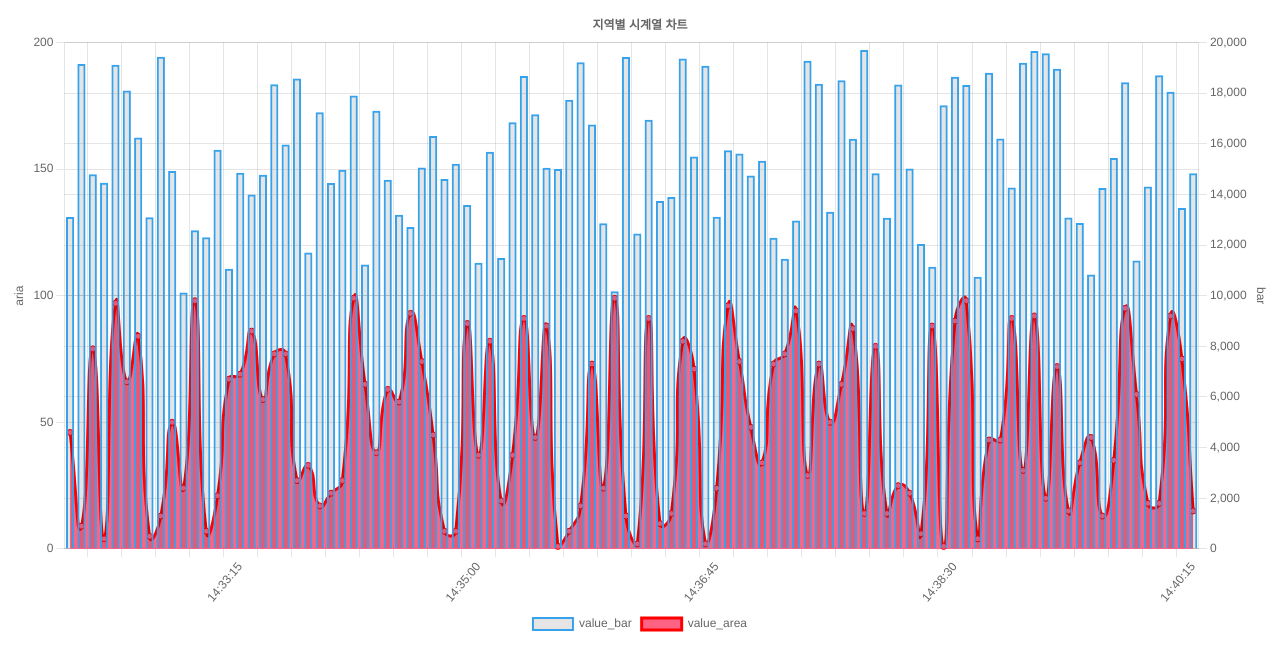
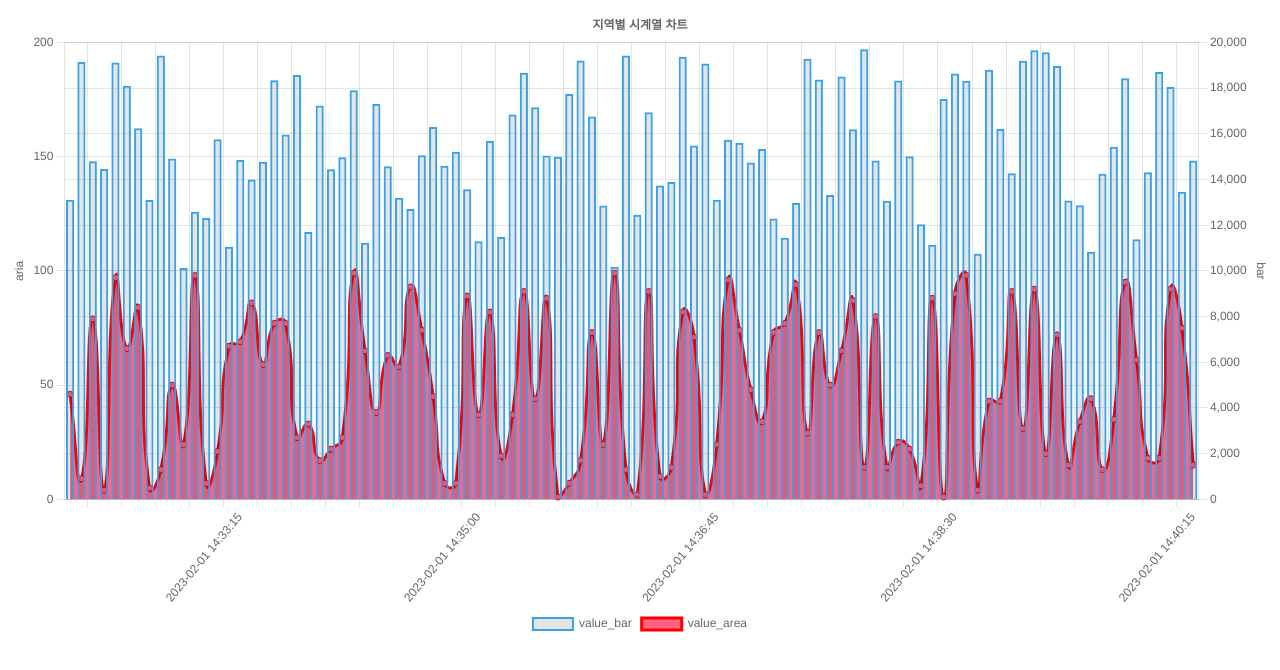
Before and after one commit to mihyunLee/region-time-chart, a React (Create React App) app: page / in a window 1280 px wide. Shown: the top 670 px of the page. Built offline with nearby package versions, Linux system fonts and the light colour scheme.

Commit message:
✨ FEAT: 차트 데이터 형식 변경 및 호버 시 툴팁 내용 변경
- 툴팁의 타이틀에 id 및 날짜를 표시하기 위해 차트 데이터 형식 변경
- 툴팁 callback을 사용하여 title 변경

```diff
--- a/src/components/Chart.tsx
+++ b/src/components/Chart.tsx
@@ -14,7 +14,7 @@ import {
   Filler,
 } from 'chart.js';
 import { Chart as ReactChartJS } from 'react-chartjs-2';
-import { TChartDataList } from '../types';
+import { IDataPoint, TChartDataList } from '../types';
 import { CHART_TYPE, LABELS, TIME_SERIES_CHART_OPTIONS } from '../constants';
 
 ChartJS.register(
@@ -37,20 +37,20 @@ interface IProps {
 
 interface IData {
   labels: string[];
-  barData: number[];
-  areaData: number[];
+  barData: IDataPoint[];
+  areaData: IDataPoint[];
 }
 
 export default function Chart({ chartDataList }: IProps) {
   const initialData: IData = { labels: [], barData: [], areaData: [] };
 
   const { labels, barData, areaData } = chartDataList.reduce((acc, chartData) => {
-    const key = Object.keys(chartData)[0].split(' ');
+    const key = Object.keys(chartData)[0];
     const values = Object.values(chartData)[0];
 
-    acc.labels.push(key[1]);
-    acc.barData.push(values.value_bar);
-    acc.areaData.push(values.value_area);
+    acc.labels.push(key);
+    acc.barData.push({ dateTime: key, id: values.id, data: values.value_bar });
+    acc.areaData.push({ dateTime: key, id: values.id, data: values.value_area });
 
     return acc;
   }, initialData);
@@ -62,6 +62,10 @@ export default function Chart({ chartDataList }: IProps) {
         type: 'bar' as const,
         label: LABELS.BAR,
         data: barData,
+        parsing: {
+          xAxisKey: 'dateTime',
+          yAxisKey: 'data',
+        },
         borderColor: 'rgb(54, 162, 235)',
         borderWidth: 2,
         yAxisID: CHART_TYPE.BAR,
@@ -70,6 +74,10 @@ export default function Chart({ chartDataList }: IProps) {
         type: 'line' as const,
         label: LABELS.AREA,
         data: areaData,
+        parsing: {
+          xAxisKey: 'dateTime',
+          yAxisKey: 'data',
+        },
         borderColor: 'red',
         backgroundColor: 'rgb(255, 99, 132)',
         fill: true,
--- a/src/constants/index.ts
+++ b/src/constants/index.ts
@@ -1,4 +1,5 @@
 import { ChartOptions } from 'chart.js';
+import { IDataPoint } from '../types';
 
 export const LABELS = {
   BAR: 'value_bar',
@@ -28,6 +29,15 @@ export const TIME_SERIES_CHART_OPTIONS: ChartOptions = {
     tooltip: {
       mode: TOOLTIP_OPTIONS.MODE,
       intersect: TOOLTIP_OPTIONS.INTERSECT,
+      callbacks: {
+        title: function (context) {
+          const dataIndex = context[0].dataIndex;
+          const dataPoint = context[0].dataset.data[dataIndex] as unknown as IDataPoint;
+          const { id, dateTime } = dataPoint;
+
+          return `Date: ${dateTime}\nId: ${id}`;
+        },
+      },
     },
   },
   scales: {
--- a/src/types/index.ts
+++ b/src/types/index.ts
@@ -15,3 +15,9 @@ export interface IChartdb {
   version: number;
   response: IChartData;
 }
+
+export interface IDataPoint {
+  id: string;
+  dateTime: string;
+  data: number;
+}
```
